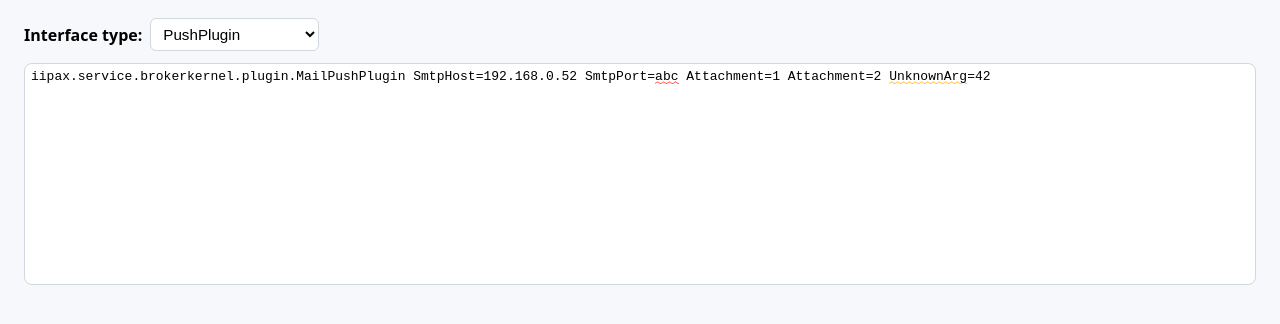
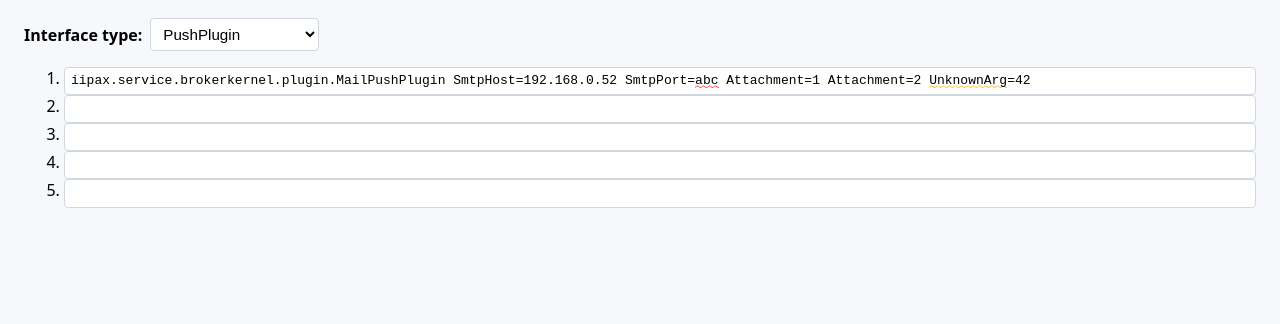
Before and after one commit to JoackimPennerup/PluginArgumentEditor, a website built with Vite: page index.html in a window 1280 px wide. Shown: the part 70-394 px from the top of the page. Built offline with nearby package versions, Linux system fonts and the light colour scheme.

Commit message:
Create multiple inputs and tweak the styling

```diff
--- a/index.html
+++ b/index.html
@@ -5,6 +5,10 @@
     <meta name="viewport" content="width=device-width, initial-scale=1.0" />
     <title>Plugin Argument Editor</title>
     <style>
+      :root  {
+        --border-radius: 4px;
+      }
+
       body {
         font-family: system-ui, -apple-system, Segoe UI, sans-serif;
         margin: 0;
@@ -16,15 +20,11 @@
         margin-top: 0;
       }
 
-      #editor {
+      .cm-editor {
         border: 1px solid #d0d7de;
-        border-radius: 8px;
+        border-radius: var(--border-radius);
         overflow: hidden;
         background: #fff;
-      }
-
-      .cm-editor {
-        height: 220px;
       }
 
       .toolbar {
@@ -40,7 +40,7 @@
 
       .toolbar select {
         padding: 0.35rem 0.5rem;
-        border-radius: 6px;
+        border-radius: var(--border-radius);
         border: 1px solid #d0d7de;
         background: #fff;
         font-size: 0.95rem;
@@ -53,7 +53,13 @@
       <label for="registry-select">Interface type:</label>
       <select id="registry-select"></select>
     </div>
-    <div id="editor"></div>
+    <ol>
+      <li><div class="param-editor"></div></li>
+      <li><div class="param-editor"></div></li>
+      <li><div class="param-editor"></div></li>
+      <li><div class="param-editor"></div></li>
+      <li><div class="param-editor"></div></li>
+    </ol>
     <script type="module" src="/src/main.ts"></script>
   </body>
 </html>
--- /dev/null
+++ b/src/editorTheme.ts
@@ -0,0 +1,26 @@
+import { EditorView } from "@codemirror/view";
+
+export const tweakTooltipPositionTheme = EditorView.theme({
+  ".cm-tooltip.cm-tooltip-above": {
+    // when shown above the text
+    transform: "translateY(-4px)",
+  },
+  ".cm-tooltip.cm-tooltip-below": {
+    // when shown below the text
+    transform: "translateY(4px)",
+  },
+});
+
+export const singleLineTheme = EditorView.theme({
+  "&": {
+    border: "1px solid #ccc",
+    borderRadius: "4px",
+    fontFamily: "inherit",
+  },
+  ".cm-scroller": {
+    overflow: "hidden"
+  },
+  ".cm-content": {
+    whiteSpace: "nowrap"
+  }
+});
--- a/src/main.ts
+++ b/src/main.ts
@@ -11,24 +11,32 @@ import {
   listTopLevelKeys,
   requestPluginByName
 } from "./pluginService";
+import { tweakTooltipPositionTheme, singleLineTheme } from "./editorTheme";
 
 const initialConfig =
   "iipax.service.brokerkernel.plugin.MailPushPlugin SmtpHost=192.168.0.52 SmtpPort=abc Attachment=1 Attachment=2 UnknownArg=42";
 
 const topLevelSelect = document.querySelector<HTMLSelectElement>("#registry-select");
-const editorParent = document.querySelector<HTMLElement>("#editor");
+const editorContainers = Array.from(
+  document.querySelectorAll<HTMLElement>(".param-editor")
+);
 
 if (!topLevelSelect) {
   // Without the selector we cannot scope plugin lookups to a registry.
   throw new Error("Registry selector not found");
 }
 
-if (!editorParent) {
-  // The editor needs a mount point to render the CodeMirror instance.
-  throw new Error("Editor mount point not found");
+if (editorContainers.length === 0) {
+  // The editor needs mount points to render CodeMirror instances.
+  throw new Error("Editor mount points not found");
 }
 
 const topLevelKeys = listTopLevelKeys();
+
+if (topLevelKeys.length === 0) {
+  // Avoid bootstrapping when there are no registries to target.
+  throw new Error("No plugin registries found");
+}
 
 for (const key of topLevelKeys) {
   const option = document.createElement("option");
@@ -37,24 +45,17 @@ for (const key of topLevelKeys) {
   topLevelSelect.append(option);
 }
 
-const detectedTopLevel = findTopLevelForPlugin(initialConfig.split(" ")[0]);
+const firstDoc = resolveInitialDoc(editorContainers[0], 0);
+const detectedTopLevel = findTopLevelForPlugin(firstDoc.split(" ")[0]);
 const defaultTopLevel = detectedTopLevel ?? topLevelKeys[0];
-
-if (!defaultTopLevel) {
-  // Avoid bootstrapping when there are no registries to target.
-  throw new Error("No plugin registries found");
-}
 
 topLevelSelect.value = defaultTopLevel;
 
-const linterCompartment = new Compartment();
-const completionCompartment = new Compartment();
-const completionRetarget = EditorView.updateListener.of((update) => {
-  if (update.docChanged && update.view.hasFocus) {
-    // Keep completions aligned with the caret whenever edits happen.
-    triggerCompletionIfFocused();
-  }
-});
+type EditorInstance = {
+  view: EditorView;
+  linterCompartment: Compartment;
+  completionCompartment: Compartment;
+};
 
 function pluginResolver(topLevelKey: string) {
   return (pluginName: string) => requestPluginByName(pluginName, topLevelKey);
@@ -72,33 +73,63 @@ function pluginCompletion(topLevelKey: string) {
   });
 }
 
-function triggerCompletionIfFocused() {
-  triggerCompletionIfNeeded(view);
+function createEditorInstance(
+  mount: HTMLElement,
+  topLevelKey: string,
+  doc: string
+): EditorInstance {
+  const linterCompartment = new Compartment();
+  const completionCompartment = new Compartment();
+  const completionRetarget = EditorView.updateListener.of((update) => {
+    if (update.docChanged && update.view.hasFocus) {
+      // Keep completions aligned with the caret whenever edits happen.
+      triggerCompletionIfNeeded(update.view);
     }
+  });
 
   const state = EditorState.create({
-  doc: initialConfig,
+    doc,
     extensions: [
       minimalSetup,
+      tweakTooltipPositionTheme,
+      singleLineTheme,
       pluginConfigLanguage,
-    linterCompartment.of(pluginLinter(defaultTopLevel)),
-    completionCompartment.of(pluginCompletion(defaultTopLevel)),
+      linterCompartment.of(pluginLinter(topLevelKey)),
+      completionCompartment.of(pluginCompletion(topLevelKey)),
       completionRetarget
     ]
   });
 
+  mount.innerHTML = "";
+
   const view = new EditorView({
     state,
-  parent: editorParent
+    parent: mount
   });
 
   view.contentDOM.addEventListener("focus", () => {
-  triggerCompletionIfFocused();
+    triggerCompletionIfNeeded(view);
   });
+
+  return {
+    view,
+    linterCompartment,
+    completionCompartment
+  };
+}
+
+const editors = editorContainers.map((container, index) =>
+  createEditorInstance(
+    container,
+    defaultTopLevel,
+    resolveInitialDoc(container, index)
+  )
+);
 
 topLevelSelect.addEventListener("change", (event) => {
   const selectedKey = (event.target as HTMLSelectElement).value;
 
+  for (const { view, linterCompartment, completionCompartment } of editors) {
     view.dispatch({
       effects: [
         linterCompartment.reconfigure(pluginLinter(selectedKey)),
@@ -106,5 +137,23 @@ topLevelSelect.addEventListener("change", (event) => {
       ]
     });
 
-  triggerCompletionIfFocused();
+    triggerCompletionIfNeeded(view);
+  }
 });
+
+function resolveInitialDoc(container: HTMLElement, index: number) {
+  const dataConfig =
+    container.dataset.initialConfig ?? container.dataset.initial ?? "";
+  const inlineConfig = container.textContent?.trim() ?? "";
+  const fallbackConfig = index === 0 ? initialConfig : "";
+
+  if (dataConfig.trim().length > 0) {
+    return dataConfig.trim();
+  }
+
+  if (inlineConfig.length > 0) {
+    return inlineConfig;
+  }
+
+  return fallbackConfig;
+}
```
Lines whose indentation alone changed are shown as unchanged.
